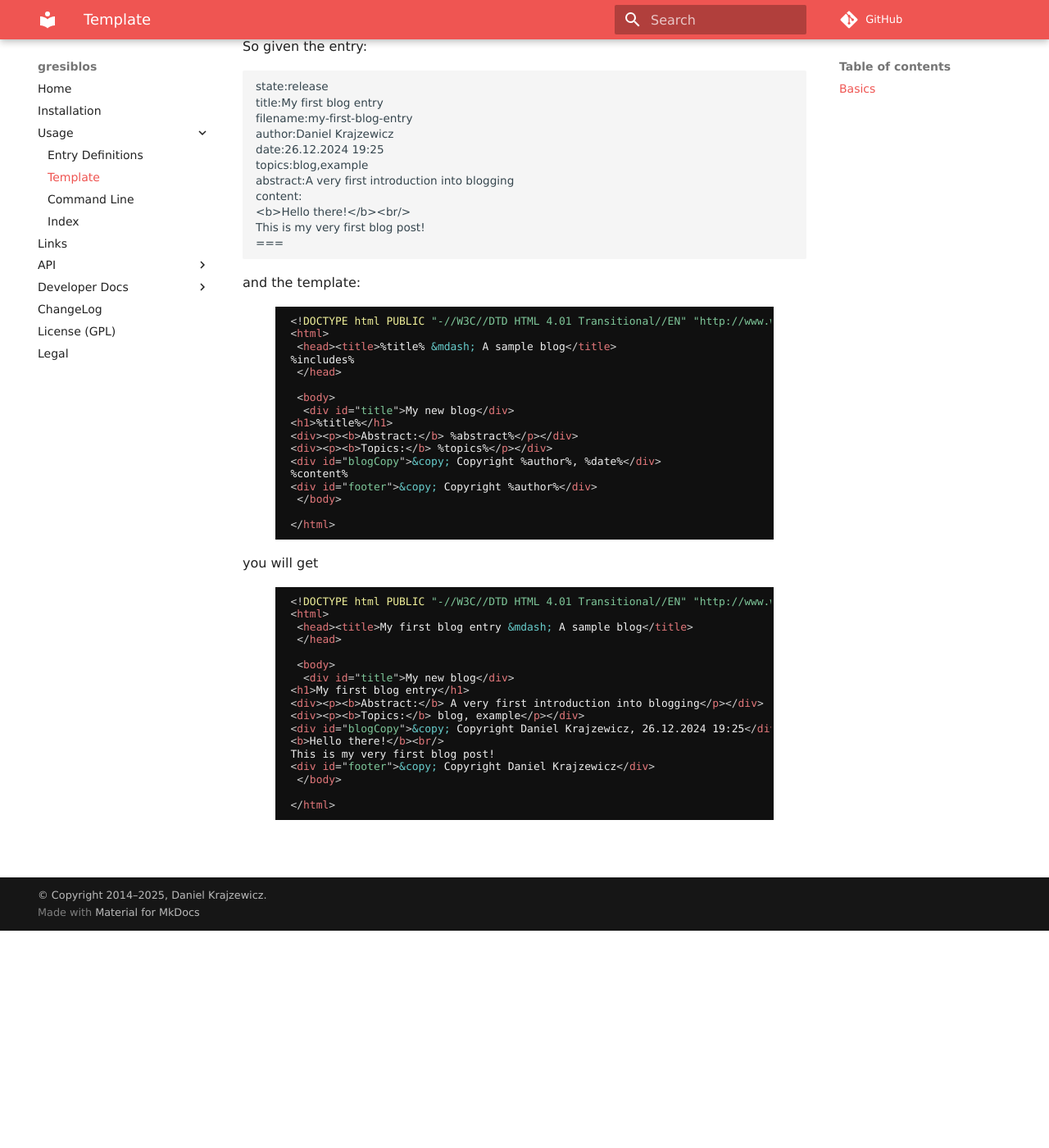
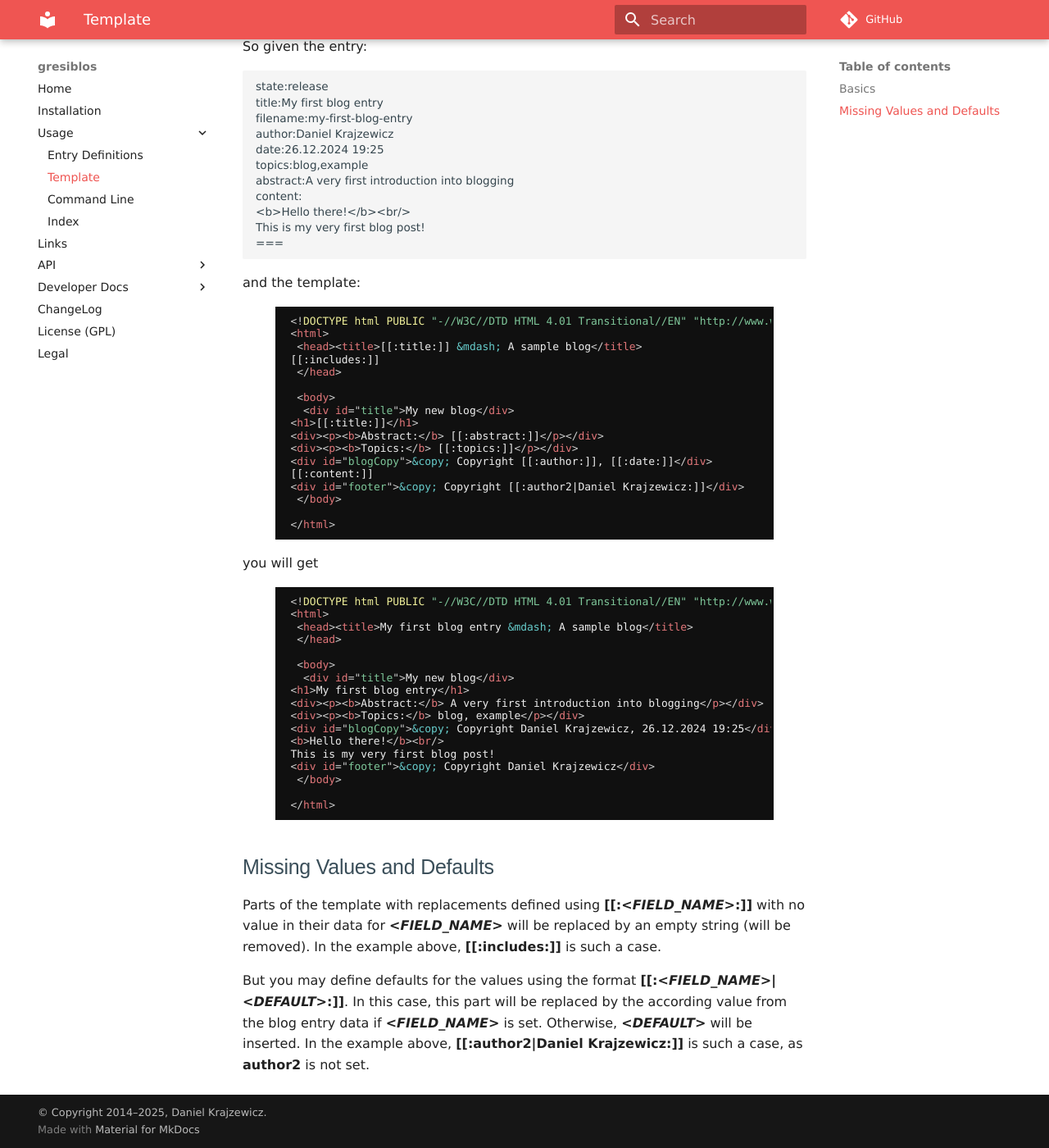
Before and after one commit to dkrajzew/gresiblos, an MkDocs documentation site: the page built from docs/use_template.md, in a window 1280 px wide and 1400 px high, scrolled down 265 px. Shown: the whole window at 82% size. Built offline with MkDocs 1.6.1 and Material for MkDocs 9.7.7, drawn with Linux system fonts in a browser that asks for light colours; comment, search, counter and statistics services are not loaded; some of the changed text lies outside the part shown.

Commit message:
removing options for defaults replacing them by default values in replacements; changing the replacement pattern

````diff
--- a/docs/use_template.md
+++ b/docs/use_template.md
@@ -27,18 +27,18 @@ and the template:
 ```html
 <!DOCTYPE html PUBLIC "-//W3C//DTD HTML 4.01 Transitional//EN" "http://www.w3.org/TR/html4/loose.dtd">
 <html>
- <head><title>%title% &mdash; A sample blog</title>
-%includes%
+ <head><title>[[:title:]] &mdash; A sample blog</title>
+[[:includes:]]
  </head>
 
  <body>
   <div id="title">My new blog</div>
-<h1>%title%</h1>
-<div><p><b>Abstract:</b> %abstract%</p></div>
-<div><p><b>Topics:</b> %topics%</p></div>
-<div id="blogCopy">&copy; Copyright %author%, %date%</div>
-%content%
-<div id="footer">&copy; Copyright %author%</div>
+<h1>[[:title:]]</h1>
+<div><p><b>Abstract:</b> [[:abstract:]]</p></div>
+<div><p><b>Topics:</b> [[:topics:]]</p></div>
+<div id="blogCopy">&copy; Copyright [[:author:]], [[:date:]]</div>
+[[:content:]]
+<div id="footer">&copy; Copyright [[:author2|Daniel Krajzewicz:]]</div>
  </body>
 
 </html>
@@ -65,3 +65,9 @@ This is my very first blog post!
 
 </html>
 ```
+
+## Missing Values and Defaults
+
+Parts of the template with replacements defined using __\[\[:*&lt;FIELD_NAME&gt;*:\]\]__ with no value in their data for ***&lt;FIELD_NAME&gt;*** will be replaced by an empty string (will be removed). In the example above, **\[\[:includes:\]\]** is such a case.
+
+But you may define defaults for the values using the format __\[\[:*&lt;FIELD_NAME&gt;*|*&lt;DEFAULT&gt;*:\]\]__. In this case, this part will be replaced by the according value from the blog entry data if ***&lt;FIELD_NAME&gt;*** is set. Otherwise, ***&lt;DEFAULT&gt;*** will be inserted. In the example above, **\[\[:author2|Daniel Krajzewicz:\]\]** is such a case, as **author2** is not set.
````
Also changed, not shown: other parts of docs/use_template.md (+1 -1 lines), docs/changes.md (+3 -0 lines), docs/use_cmd.md (+3 -10 lines), docs/use_entries.md (+2 -0 lines), 5 other files.
